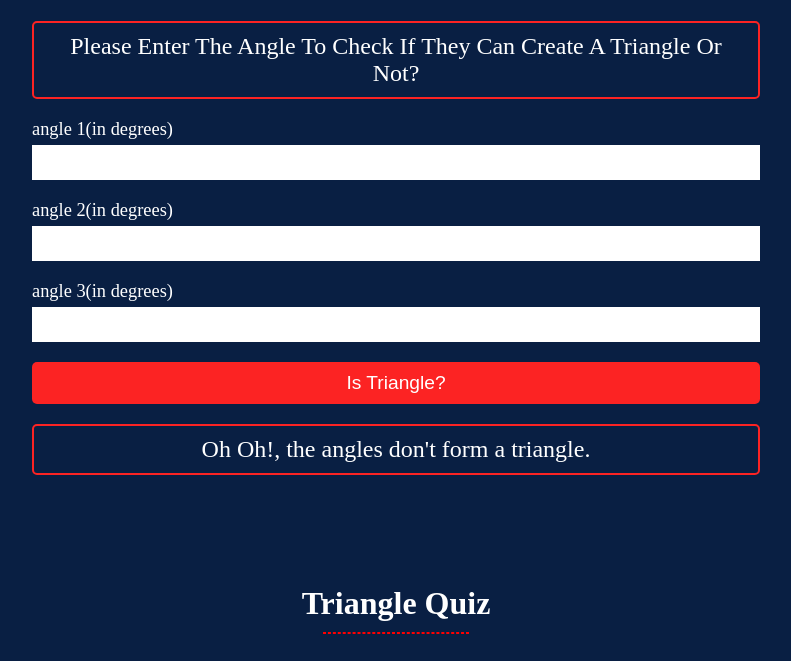
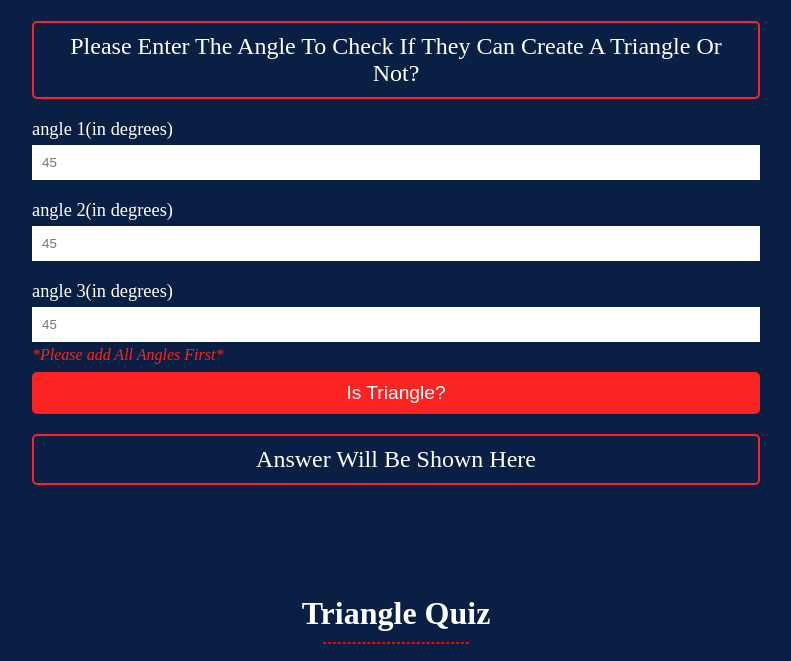
Before and after one commit to the-mainak-banerjee/the-triangle-man, a plain HTML site: page index.html in a window 1280 px wide. Both pictures are taken after a click on the button "Is Triangle?". Shown: the part 128-789 px from the top of the page, without its empty margins (244-1035 px from the left). Drawn offline with Linux system fonts and the light colour scheme.

Commit message:
feat: handled error in form inputs

```diff
--- a/index.html
+++ b/index.html
@@ -18,18 +18,20 @@
             <p class="inputDescription">Please Enter The Angle To Check If They Can Create A Triangle Or Not?</p>
             <div class="inputForm">
                     <label for="angle1">angle 1(in degrees)</label>
-                    <input type="number" id="angle1" class="angleInputs" name="angle1">
+                    <input type="number" id="angle1" class="angleInputs" name="angle1" placeholder="45">
 
                     <label for="angle2">angle 2(in degrees)</label>
-                    <input type="number" id="angle2" class="angleInputs" name="angle2">
+                    <input type="number" id="angle2" class="angleInputs" name="angle2" placeholder="45">
 
 
                     <label for="angle3">angle 3(in degrees)</label>
-                    <input type="number" id="angle3" class="angleInputs" name="angle3">
-
-                <div>
-                    <button id="checkBtn" class="checkBtn">Is Triangle?</button>
-                </div>
+                    <input type="number" id="angle3" class="angleInputs" name="angle3" placeholder="45">
+                    <div class="errMsgContain">
+                        <p class="errMsg1 hideElement" id="errMsg1">Error Msg Goes here</p>
+                    </div>
+                    <div>
+                        <button id="checkBtn" class="checkBtn">Is Triangle?</button>
+                    </div>
             </div>
         </div>
         <div class="outputSection">
@@ -78,11 +80,14 @@
             <div class="userInputForm">
                 <div>
                     <label for="a">Add The Value of a</label>
-                    <input type="number" id="a" class="sideInputs" name="a" placeholder="a">
+                    <input type="number" id="a" class="sideInputs" name="a" placeholder="a" min="1">
                 </div>
                 <div>
                     <label for="b">Add The Value of b</label>
-                    <input type="number" id="b" class="sideInputs" name="b" placeholder="b">
+                    <input type="number" id="b" class="sideInputs" name="b" placeholder="b" min="1">
+                </div>
+                <div class="errMsgContain">
+                    <p class="errMsg2 hideElement" id="errMsg2">Error Msg Goes here</p>
                 </div>
                 <div>
                     <button id="checkHypo" class="checkHypo">Check Hypotenuse</button>
@@ -106,11 +111,14 @@
             <div class="userInputForm">
                 <div>
                     <label for="base">Base(in cm)</label>
-                    <input type="number" id="base" class="lengthInputs" name="base" placeholder="base">
+                    <input type="number" id="base" class="lengthInputs" name="base" placeholder="base" min="1">
                 </div>
                 <div>
                     <label for="height">Height(in cm)</label>
-                    <input type="number" id="height" class="lengthInputs" name="height" placeholder="height">
+                    <input type="number" id="height" class="lengthInputs" name="height" placeholder="height" min="1">
+                </div>
+                <div class="errMsgContain">
+                    <p class="errMsg3 hideElement" id="errMsg3">Error Msg Goes here</p>
                 </div>
                 <div>
                     <button id="getArea" class="getArea">Calculate Area</button>
--- a/main.js
+++ b/main.js
@@ -3,6 +3,7 @@
 const angleInputs = document.querySelectorAll(".angleInputs")
 const checkBtn = document.querySelector("#checkBtn")
 const showOutput = document.querySelector("#showOutput")
+const errMsg1 = document.querySelector("#errMsg1")
 
 
 function calculateSumOfAngles(angles) {
@@ -11,6 +12,9 @@ function calculateSumOfAngles(angles) {
 }
 
 function isTriangle() {
+
+    if(angleInputs[0].value && angleInputs[1].value && angleInputs[2].value){
+        errMsg1.classList.add("hideElement")
         let sumOfAngles = calculateSumOfAngles(angleInputs)
         if(sumOfAngles === 180){
             showOutput.innerText = `Yayyy!! The Angles From A Triangle`
@@ -18,6 +22,12 @@ function isTriangle() {
         else{
             showOutput.innerText = `Oh Oh!, the angles don't form a triangle.`
         }
+    }
+    else{
+        errMsg1.classList.remove("hideElement")
+        errMsg1.innerText = "*Please add All Angles First*"
+    }
+
 }
 
 checkBtn.addEventListener("click", isTriangle)
@@ -53,13 +63,21 @@ submitFoem.addEventListener("click", calculateScore)
 const sideInputs = document.querySelectorAll(".sideInputs")
 const checkHypo = document.querySelector("#checkHypo")
 const getOutput = document.querySelector("#getOutput")
+const errMsg2 = document.querySelector("#errMsg2")
 
 
 function calculateHypo () {
     let a = Number(sideInputs[0].value)
     let b = Number(sideInputs[1].value)
+    if(a< 1 || b < 1){
+        errMsg2.classList.remove("hideElement")
+        errMsg2.innerText = "*Please add Positive Value First*"
+    }
+    else{
+        errMsg2.classList.add("hideElement")
         let hypo = Math.sqrt((a**2) + (b**2))
         getOutput.innerText = `The length of the hypotenuse is ${hypo} cm`
+    }
 }
 
 checkHypo.addEventListener("click", calculateHypo)
@@ -70,13 +88,21 @@ checkHypo.addEventListener("click", calculateHypo)
 const lengthInputs = document.querySelectorAll(".lengthInputs")
 const getArea = document.querySelector("#getArea")
 const showArea = document.querySelector("#showArea")
+const errMsg3 = document.querySelector("#errMsg3")
 
 
 function calculateArea() {
     let base = Number(lengthInputs[0].value)
     let height = Number(lengthInputs[1].value)
+    if(base < 1 || height < 1){
+        errMsg3.classList.remove("hideElement")
+        errMsg3.innerText = "*Please add Positive Value First*"
+    }
+    else{
+        errMsg3.classList.add("hideElement")
         let area = (base*height)/2;
         showArea.innerText = `The Area Is ${area}`
     }
+}
 
 getArea.addEventListener("click", calculateArea )
--- a/style.css
+++ b/style.css
@@ -19,6 +19,7 @@ button{
     width: 100%;
     background-color: var(--secondary-color);
     color: white;
+    margin-top: 10px;
     padding: 10px;
     font-size: 1.2rem;
     border-radius: 5px;
@@ -38,6 +39,10 @@ body{
 input, button {
     border: none;
     outline: none;
+}
+
+.hideElement{
+    display: none;
 }
 
 /* Individual Section Style */
@@ -69,6 +74,14 @@ hr{
     margin-bottom: 20px;
     border: 2px solid var(--secondary-color);
     border-radius: 5px;
+}
+
+.errMsgContain{
+    position: absolute;
+    bottom: 50px;
+    color: var(--secondary-color);
+    font-weight: bold;
+    font-style: italic;
 }
 
 .outputSection, .showScore, .showOutputSection, .showAreaSection{
```
Lines whose indentation alone changed are shown as unchanged.
